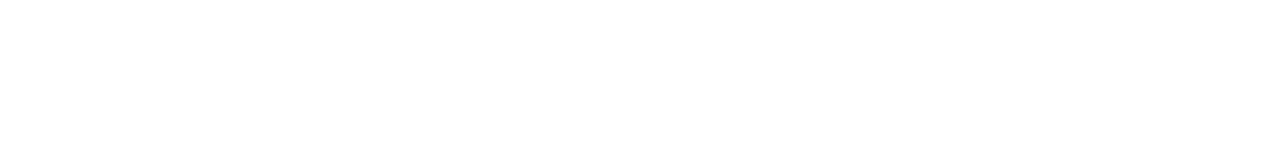
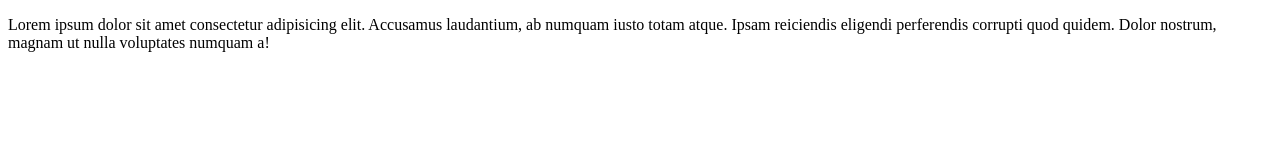
Before and after one commit to YavuzYilMA/demo, a plain HTML site: page index.html in a window 1280 px wide. Drawn offline with Linux system fonts and the light colour scheme.

Commit message:
MAIN.CSS IS CREATED

```diff
--- a/index.html
+++ b/index.html
@@ -8,6 +8,7 @@
     </title>
 </head>
 <body>
+    <p>Lorem ipsum dolor sit amet consectetur adipisicing elit. Accusamus laudantium, ab numquam iusto totam atque. Ipsam reiciendis eligendi perferendis corrupti quod quidem. Dolor nostrum, magnam ut nulla voluptates numquam a!</p>
 
 </body>
 </html>
--- /dev/null
+++ b/main.css
@@ -0,0 +1,3 @@
+*{
+    box-sizing: border-box;
+}
```
Also changed, not shown: 1 other file.
